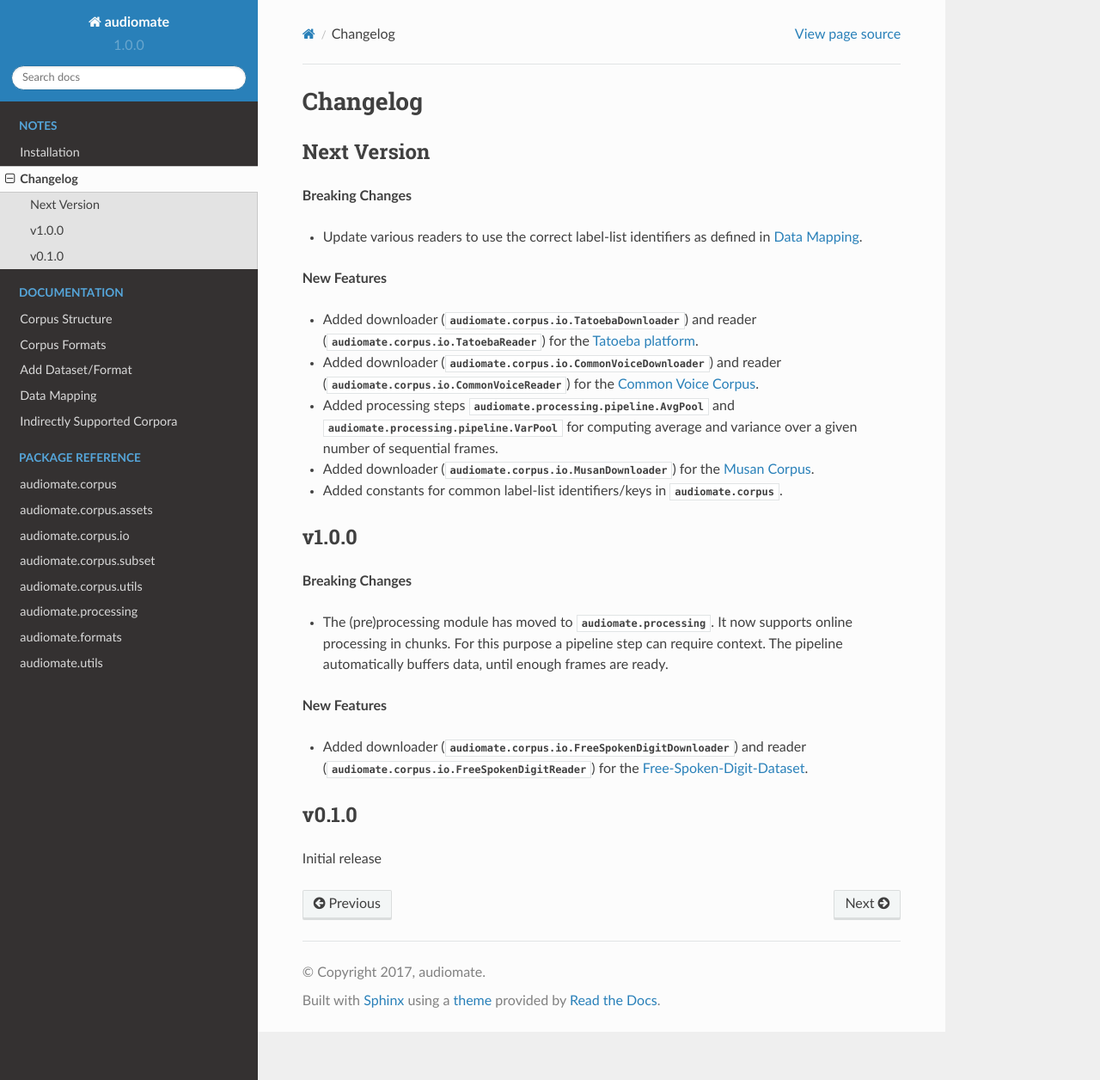
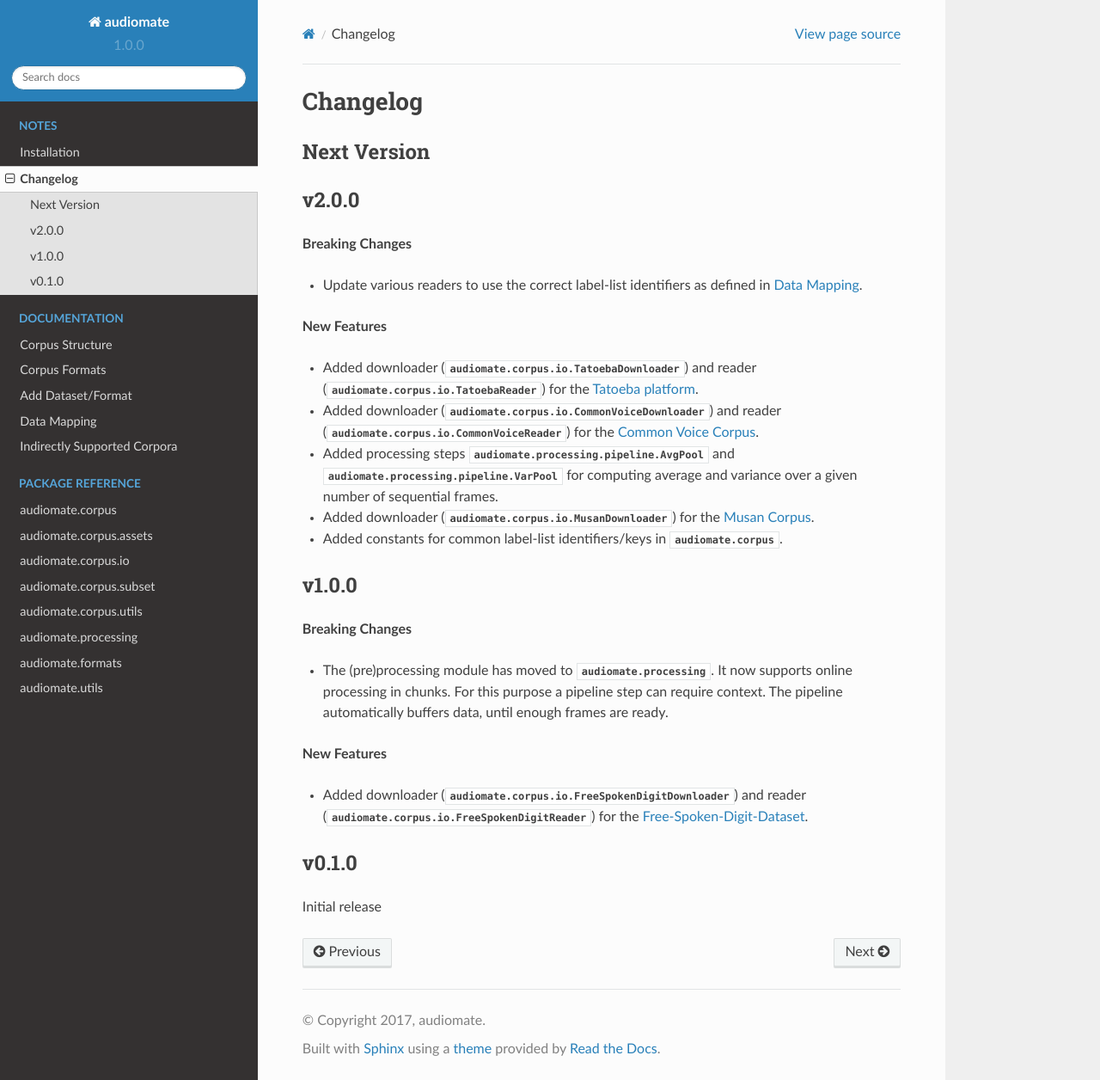
Before and after one commit to ynop/audiomate, a Sphinx documentation site: the page built from docs/notes/changelog.rst, in a window 1280 px wide and 1256 px high. Shown: the whole window at 86% size. Built offline with Sphinx 7.4.7 and the Read the Docs theme 2.0.0, drawn with Linux system fonts in a browser that asks for light colours.

Commit message:
Set version in changelog

```diff
--- a/docs/notes/changelog.rst
+++ b/docs/notes/changelog.rst
@@ -3,6 +3,9 @@ Changelog
 
 Next Version
 ------------
+
+v2.0.0
+------
 
 **Breaking Changes**
 
```
